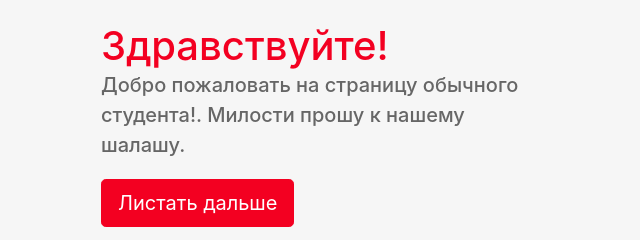
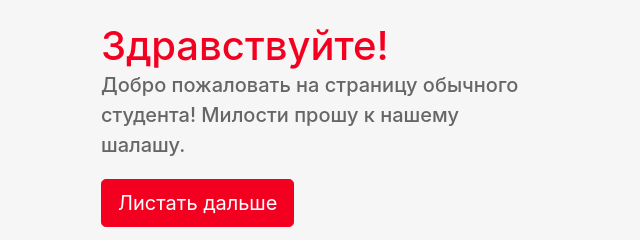
Before and after one commit to MadMarchello/MadMarchello_website, a plain HTML site: page index.html in a window 1280 px wide. Shown: the part 250-490 px from the top of the page, 16-656 px from the left. Drawn offline with nearby package versions, Linux system fonts and the light colour scheme.

Commit message:
Fix text in container description

```diff
--- a/index.html
+++ b/index.html
@@ -37,7 +37,7 @@
     <h1>
       Здравствуйте!
       <p>
-      Добро пожаловать на страницу обычного студента!. Милости прошу к нашему шалашу.</p>
+      Добро пожаловать на страницу обычного студента! Милости прошу к нашему шалашу.</p>
         <a href="#forMe"><button class="btn btn-outline-secondary btn-lg">Листать дальше </button> </a>
     </h1>
   </div>
```
